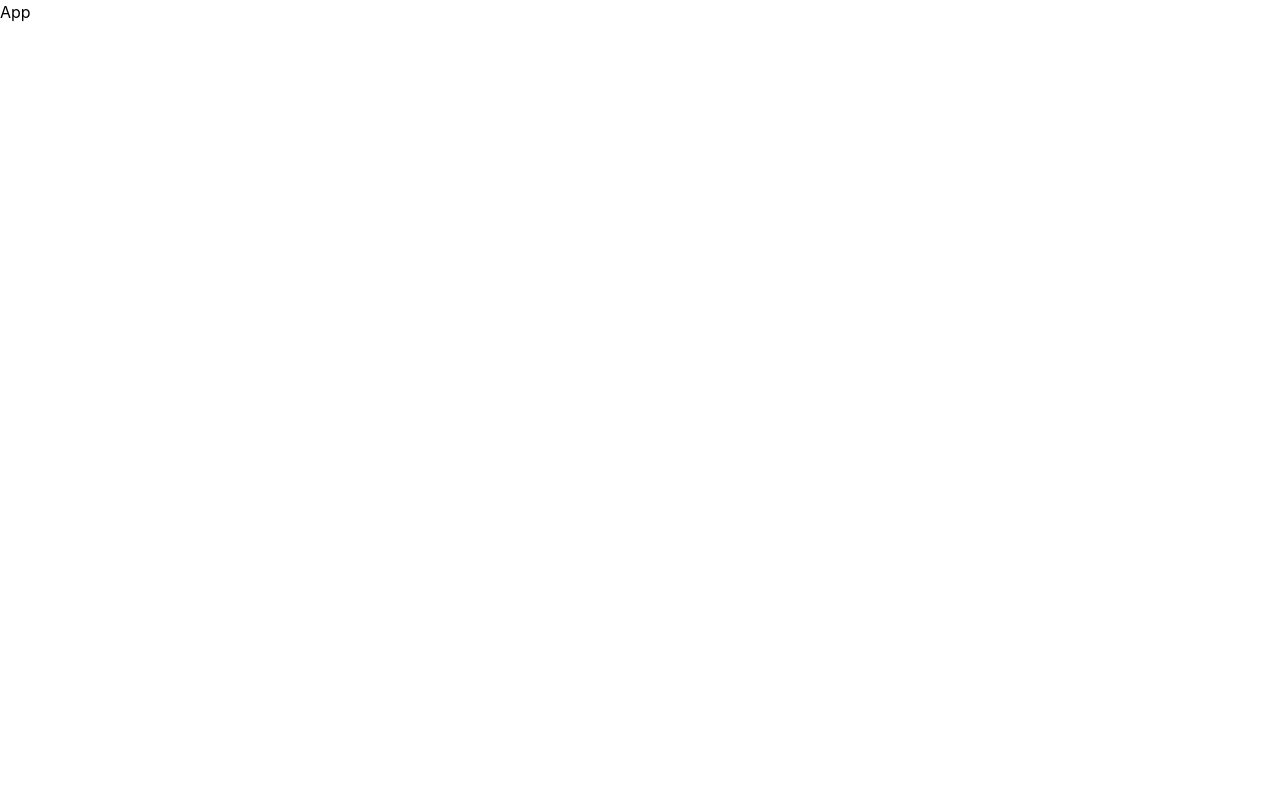
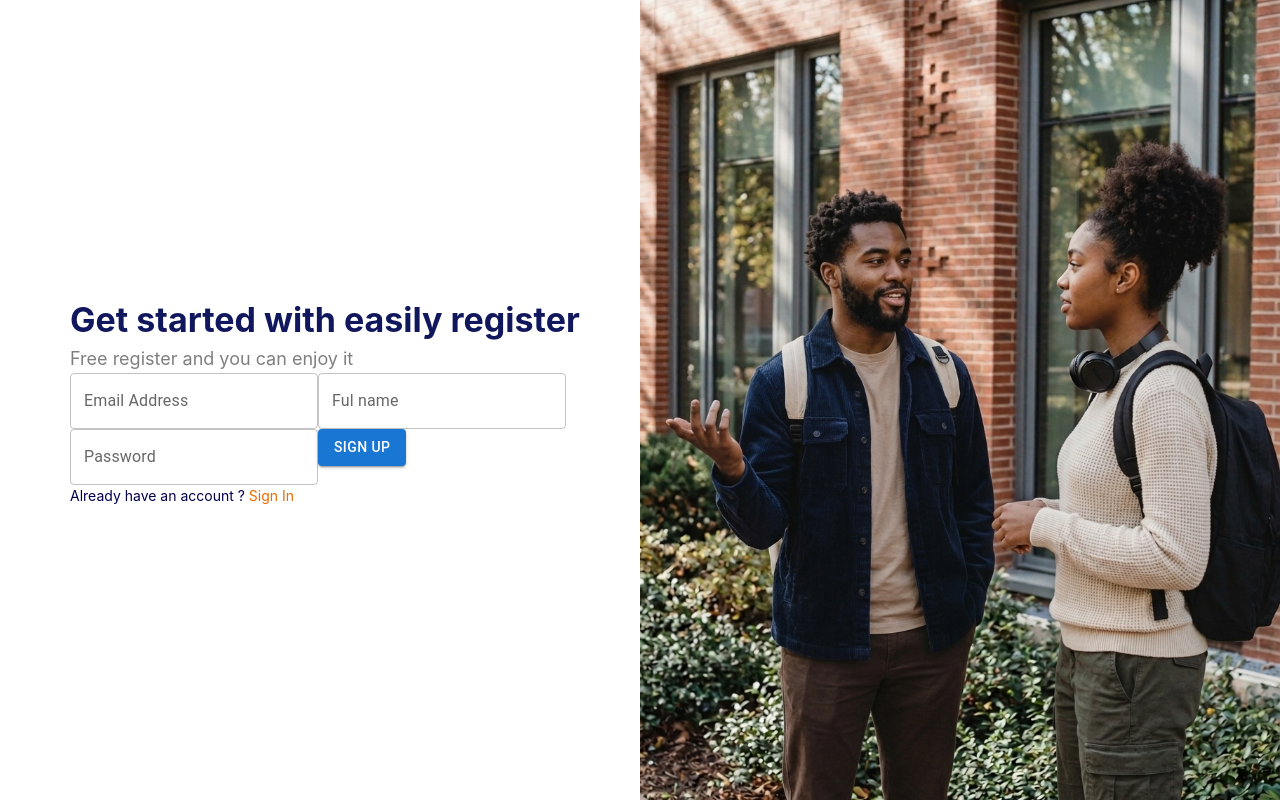
Before and after one commit to SumitraChowdhury/Kothira, a React (Vite) app: page / in a window 1280 px wide. Built offline with nearby package versions, Linux system fonts and the light colour scheme.

Commit message:
first part

```diff
--- a/index.html
+++ b/index.html
@@ -4,6 +4,8 @@
     <meta charset="UTF-8" />
     <link rel="icon" type="image/svg+xml" href="./src/assets/icon.png" />
     <meta name="viewport" content="width=device-width, initial-scale=1.0" />
+    <link href="https://fonts.googleapis.com/css2?family=Nunito:ital,wght@0,200..1000;1,200..1000&display=swap" rel="stylesheet">
+    <link href="https://fonts.googleapis.com/css2?family=Open+Sans:ital,wght@0,300..800;1,300..800&display=swap" rel="stylesheet">
     <title>Kothira</title>
   </head>
   <body>
--- a/package.json
+++ b/package.json
@@ -10,9 +10,13 @@
     "preview": "vite preview"
   },
   "dependencies": {
+    "@emotion/react": "^11.14.0",
+    "@emotion/styled": "^11.14.1",
+    "@mui/material": "^9.4.0",
     "@tailwindcss/vite": "^4.3.3",
     "react": "^19.2.8",
     "react-dom": "^19.2.8",
+    "react-router-dom": "^7.18.4",
     "tailwindcss": "^4.3.3"
   },
   "devDependencies": {
--- a/src/App.jsx
+++ b/src/App.jsx
@@ -1,8 +1,35 @@
 import React from 'react'
+import {
+  createRoutesFromElements,
+  createBrowserRouter,
+  Route,
+  RouterProvider
+}
+from "react-router-dom";
+import Registration from './pages/Registration';
+import Login from './pages/Login';
+import Home from './pages/Home';
+import Message from './pages/Message';
+import Notification from './pages/Notification';
+import Setting from './pages/Setting';
+
+const router = createBrowserRouter(
+  createRoutesFromElements(
+    <>
+      <Route path="/" element={<Registration />}></Route>
+      <Route path="/login" element={<Login />}></Route>
+      <Route path="/home" element={<Home />}></Route>
+      <Route path="/message" element={<Message />}></Route>
+      <Route path="/notification" element={<Notification />}></Route>
+      <Route path="/setting" element={<Setting />}></Route>
+    </>
+  )
+);
+
 
 const App = () => {
   return (
-    <div>App</div>
+    <RouterProvider router={router} />
   )
 }
 
--- /dev/null
+++ b/src/components/Image.jsx
@@ -0,0 +1,9 @@
+import React from 'react'
+
+const Image = ({src, alt, className}) => {
+  return (
+    <img className={className} src={src} alt={alt} />
+  )
+}
+
+export default Image
--- a/src/index.css
+++ b/src/index.css
@@ -1 +1,11 @@
 @import "tailwindcss";
+
+@theme {
+  --color-primary: #11175D;
+  --color-secondary: #03014C;
+  --color-third: #EA6C00;
+  --text-34: 34px;
+  --text-14: 14px;
+  --font-nunito: {"Nunito", "sans-serif"};
+  --font-opensans: {"Open Sans", "sans-serif"};
+}
--- /dev/null
+++ b/src/pages/Home.jsx
@@ -0,0 +1,9 @@
+import React from 'react'
+
+const Home = () => {
+  return (
+    <div>Home</div>
+  )
+}
+
+export default Home
--- /dev/null
+++ b/src/pages/Login.jsx
@@ -0,0 +1,9 @@
+import React from 'react'
+
+const Login = () => {
+  return (
+    <div>Login</div>
+  )
+}
+
+export default Login
--- /dev/null
+++ b/src/pages/Message.jsx
@@ -0,0 +1,9 @@
+import React from 'react'
+
+const Message = () => {
+  return (
+    <div>Message</div>
+  )
+}
+
+export default Message
--- /dev/null
+++ b/src/pages/Notification.jsx
@@ -0,0 +1,9 @@
+import React from 'react'
+
+const Notification = () => {
+  return (
+    <div>Notification</div>
+  )
+}
+
+export default Notification
--- /dev/null
+++ b/src/pages/Registration.jsx
@@ -0,0 +1,30 @@
+import Grid from "@mui/material/Grid";
+import TextField from '@mui/material/TextField';
+import Button from '@mui/material/Button';
+import Image from "../components/Image";
+import RegImage from "../assets/reg.png";
+
+const Registration = () => {
+  return (
+    <Grid container>
+      <Grid size={6}>
+        <div className='flex justify-end items-center h-full'>
+          <div className="w-[570px]">
+            <h2 className='text-34 text-primary font-bold font-nunito'>Get started with easily register</h2>
+            <p className='text-lg text-black/50 font-normal font-nunito'>Free register and you can enjoy it</p>
+            <TextField id="outlined-basic" label="Email Address" variant="outlined" />
+            <TextField id="outlined-basic" label="Ful name" variant="outlined" />
+            <TextField id="outlined-basic" label="Password" variant="outlined" />
+            <Button variant="contained">Sign up</Button>
+            <p className='text-14 text-secondary font-opensans'>Already have an account ? <span className='text-third'>Sign In</span></p>
+          </div>
+        </div>
+      </Grid>
+      <Grid size={6}>
+        <Image className="w-full h-screen object-cover" src={RegImage} />
+      </Grid>
+    </Grid>
+  );
+};
+
+export default Registration;
--- /dev/null
+++ b/src/pages/Setting.jsx
@@ -0,0 +1,9 @@
+import React from 'react'
+
+const Setting = () => {
+  return (
+    <div>Setting</div>
+  )
+}
+
+export default Setting
```
Also changed, not shown: src/assets/reg.png (added), 1 other file (tests, documents, lock files or other folders).
